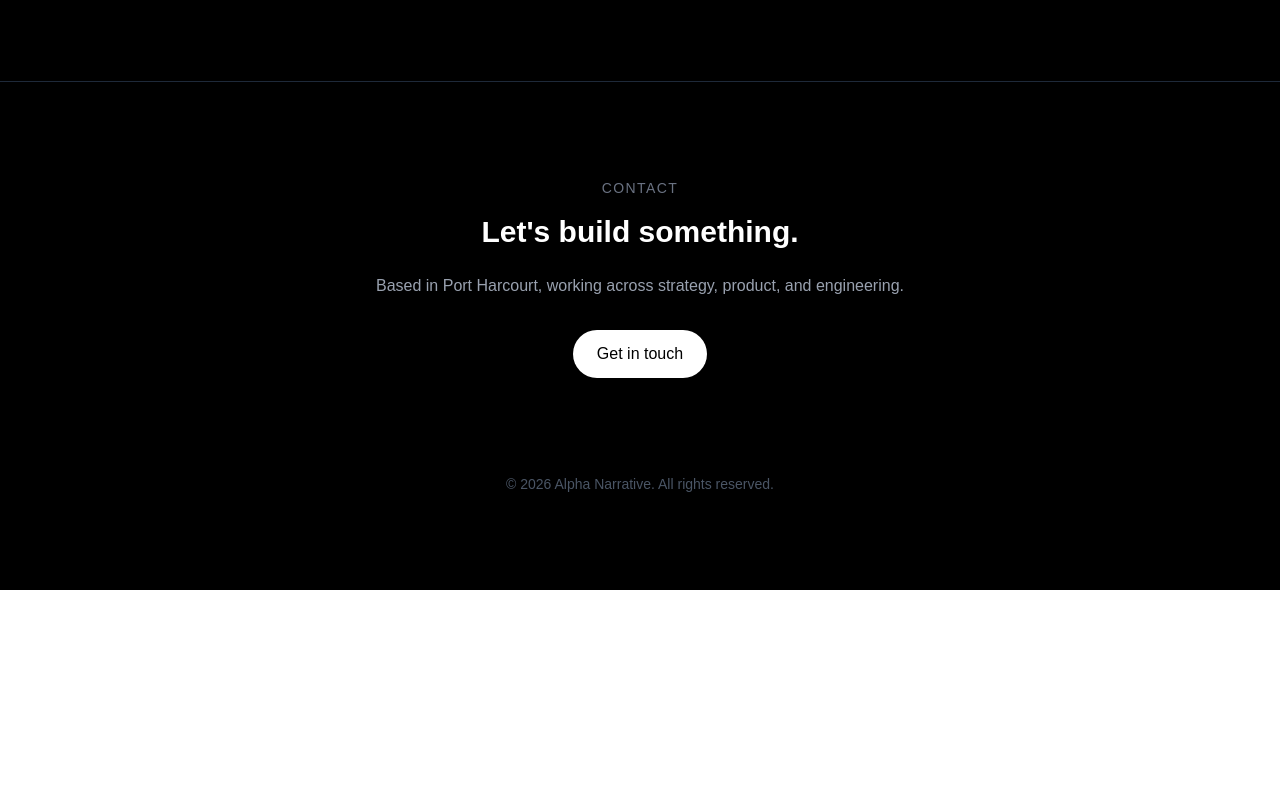
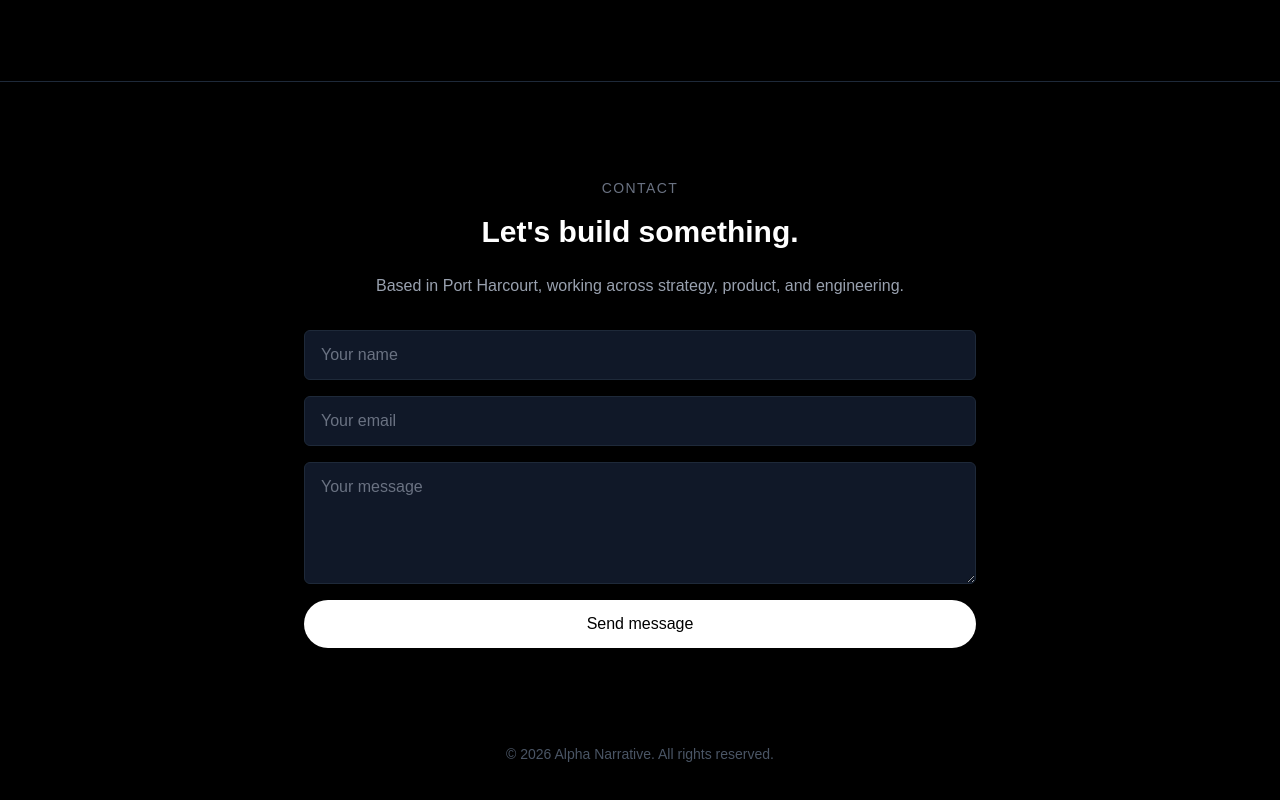
Before and after one commit to Jmxxr/AlphaNarrative, a Next.js app: page / in a window 1280 px wide. Shown: the part 1493-2293 px from the top of the page. Before the commit the page ends 2083 px from the top, so only its background shows below. Built offline with nearby package versions, Linux system fonts and the light colour scheme.

Commit message:
Add working contact form with Resend

```diff
--- a/app/Contact.tsx
+++ b/app/Contact.tsx
@@ -1,4 +1,29 @@
+"use client";
+
+import { useState } from "react";
+
 export default function Contact() {
+  const [form, setForm] = useState({ name: "", email: "", message: "" });
+  const [status, setStatus] = useState<"idle" | "sending" | "sent" | "error">("idle");
+
+  async function handleSubmit(e: React.FormEvent) {
+    e.preventDefault();
+    setStatus("sending");
+
+    const res = await fetch("/api/contact", {
+      method: "POST",
+      headers: { "Content-Type": "application/json" },
+      body: JSON.stringify(form),
+    });
+
+    if (res.ok) {
+      setStatus("sent");
+      setForm({ name: "", email: "", message: "" });
+    } else {
+      setStatus("error");
+    }
+  }
+
   return (
     <section id="contact" className="bg-black text-white px-6 py-24 border-t border-gray-800">
       <div className="max-w-2xl mx-auto text-center">
@@ -11,13 +36,49 @@ export default function Contact() {
         <p className="text-gray-400 mb-8">
           Based in Port Harcourt, working across strategy, product, and engineering.
         </p>
-        <a
-          href="mailto:alphanarrative1@gmail.com"
-          className="inline-block bg-white text-black px-6 py-3 rounded-full font-medium hover:bg-gray-200 transition"
-        >
-          Get in touch
-        </a>
+
+        <form onSubmit={handleSubmit} className="flex flex-col gap-4 text-left">
+          <input
+            type="text"
+            placeholder="Your name"
+            required
+            value={form.name}
+            onChange={(e) => setForm({ ...form, name: e.target.value })}
+            className="bg-gray-900 border border-gray-800 rounded-md px-4 py-3 text-white placeholder-gray-500 focus:outline-none focus:border-gray-600"
+          />
+          <input
+            type="email"
+            placeholder="Your email"
+            required
+            value={form.email}
+            onChange={(e) => setForm({ ...form, email: e.target.value })}
+            className="bg-gray-900 border border-gray-800 rounded-md px-4 py-3 text-white placeholder-gray-500 focus:outline-none focus:border-gray-600"
+          />
+          <textarea
+            placeholder="Your message"
+            required
+            rows={4}
+            value={form.message}
+            onChange={(e) => setForm({ ...form, message: e.target.value })}
+            className="bg-gray-900 border border-gray-800 rounded-md px-4 py-3 text-white placeholder-gray-500 focus:outline-none focus:border-gray-600"
+          />
+          <button
+            type="submit"
+            disabled={status === "sending"}
+            className="bg-white text-black px-6 py-3 rounded-full font-medium hover:bg-gray-200 transition disabled:opacity-50"
+          >
+            {status === "sending" ? "Sending..." : "Send message"}
+          </button>
+
+          {status === "sent" && (
+            <p className="text-green-500 text-sm">Message sent — thank you!</p>
+          )}
+          {status === "error" && (
+            <p className="text-red-500 text-sm">Something went wrong. Try again.</p>
+          )}
+        </form>
       </div>
+
       <footer className="text-center text-gray-600 text-sm mt-24">
         © {new Date().getFullYear()} Alpha Narrative. All rights reserved.
       </footer>
--- /dev/null
+++ b/app/api/contact/route.ts
@@ -0,0 +1,21 @@
+import { Resend } from "resend";
+import { NextResponse } from "next/server";
+
+const resend = new Resend(process.env.RESEND_API_KEY);
+
+export async function POST(request: Request) {
+  const { name, email, message } = await request.json();
+
+  try {
+    await resend.emails.send({
+      from: "Alpha Narrative <onboarding@resend.dev>",
+      to: "alphanarrativepro@gmail.com",
+      subject: `New contact from ${name}`,
+      text: `From: ${name} (${email})\n\n${message}`,
+    });
+
+    return NextResponse.json({ success: true });
+  } catch (error) {
+    return NextResponse.json({ success: false, error: String(error) }, { status: 500 });
+  }
+}
--- a/package.json
+++ b/package.json
@@ -11,7 +11,8 @@
   "dependencies": {
     "next": "16.2.10",
     "react": "19.2.4",
-    "react-dom": "19.2.4"
+    "react-dom": "19.2.4",
+    "resend": "^6.17.2"
   },
   "devDependencies": {
     "@tailwindcss/postcss": "^4",
```
Also changed, not shown: 1 other file (tests, documents, lock files or other folders).
